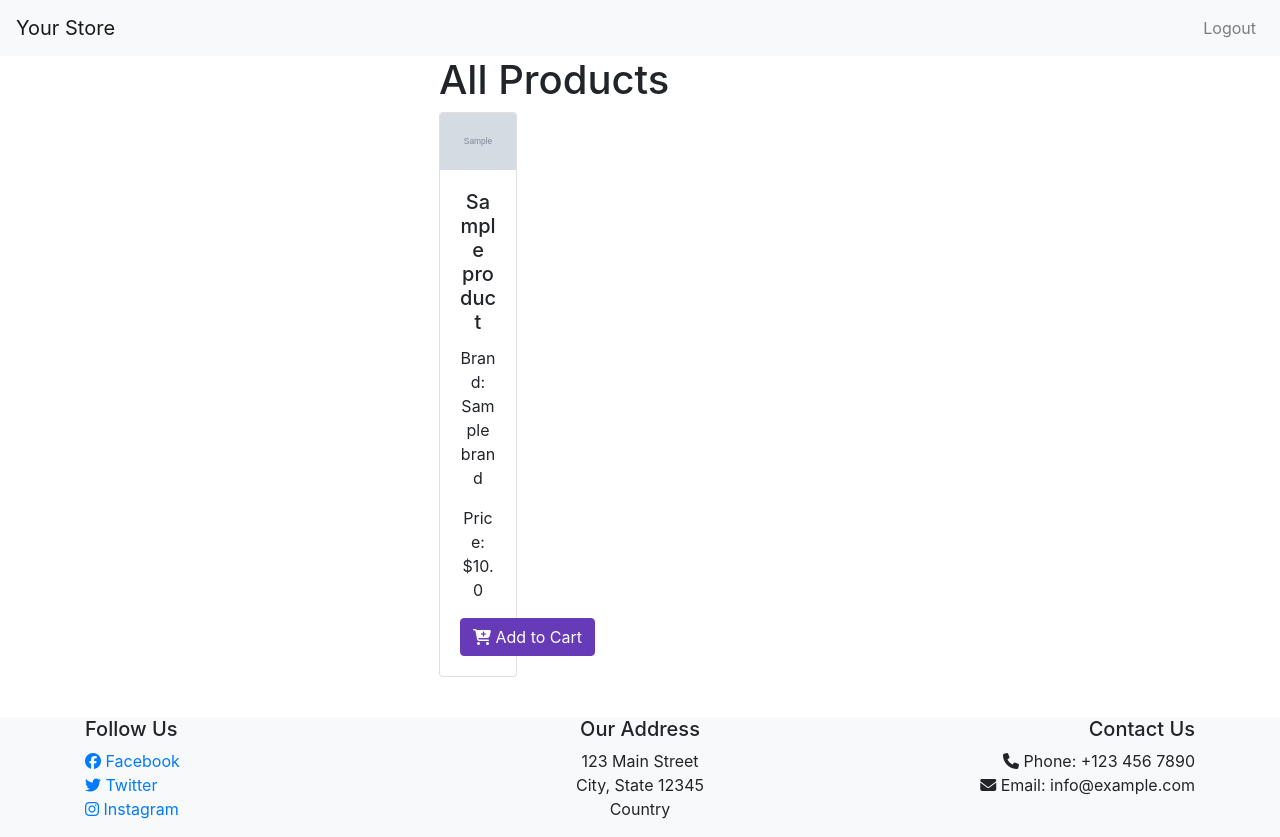
After one commit to Jennifer-monteiro/online_store, a Flask app: page /products in a window 1280 px wide. The commit adds this page. Run offline with Flask 3, Linux system fonts and the light colour scheme; a user stored in the database is signed in; tables that the repository leaves empty hold one stand-in row (values such as "Sample post"); grey boxes marked "Sample" are stand-in pictures; some libraries are stand-ins or nearby versions.

Commit message:
cart logic

```diff
--- a/app/__init__.py
+++ b/app/__init__.py
@@ -19,8 +19,8 @@ migrate = Migrate(app, db)
 login_manager = LoginManager(app)
 login_manager.login_view = 'login'  # Set the login view
 @login_manager.user_loader
-def load_user(id):
-    return User.query.filter_by(id=id).first()
+def load_user(user_id):
+    return User.query.get(int(user_id))
 
 
 
--- a/app/admin/routes.py
+++ b/app/admin/routes.py
@@ -2,8 +2,8 @@ from flask import render_template, request, flash, redirect, url_for,session
 from .forms import RegistrationForm, LoginForm
 from app import app,db, bcrypt
 from ..models import User
-from flask_login import login_user, logout_user, current_user, login_required
-from ..products.models import get_latest_products, get_product_by_id, add_product_to_cart
+from flask_login import login_user, logout_user, current_user, login_required, LoginManager
+from ..products.models import get_latest_products, get_product_by_id, add_product_to_cart, Product, Category, Cart
 
 
 
@@ -47,7 +47,7 @@ def signup():
 
     return render_template('admin/signup.html', form=form, title="Sign up page")
 
-from flask import render_template
+
 
 @app.route('/admin', methods=['GET', 'POST'])
 def admin():
@@ -58,40 +58,37 @@ def admin():
 
 
 
-@app.route("/login", methods=['GET', 'POST'])
+@app.route('/login', methods=['GET', 'POST'])
 def login():
     form = LoginForm(request.form)
     if request.method == 'POST':
         if form.validate():
             user = User.query.filter_by(username=form.username.data).first()
-            if user:
-                if user and bcrypt.check_password_hash(user.password, form.password.data):
-                    session['username'] = form.username.data
-                    flash(f'Welcome {form.username.data} You are loggedin')
-                    return redirect(request.args.get('next') or url_for('admin'))
-                else:
-                    flash('Wrong Password', 'danger')
-    return render_template('admin/login.html', form=form,  title='Login')
+            if user and bcrypt.check_password_hash(user.password, form.password.data):
+                login_user(user)  # Log in the user
+                flash(f'Welcome {form.username.data}! You are logged in', 'success')
+                return redirect(request.args.get('next') or url_for('home'))
+            else:
+                flash('Login failed. Please check your credentials.', 'danger')
+
+    return render_template('admin/login.html', form=form, title='Login')
 
 
-@app.route('/purchase/<string:product_id>', methods=['GET', 'POST'])
-@login_required  # Requires the user to be logged in
-def purchase_product(product_id):
-    try:
-        product_id = int(product_id)  # Convert the product_id to an integer
-    except ValueError:
-        flash("Invalid product ID", "danger")
-        return redirect(url_for('home'))
+@app.route('/logout')
+@login_required
+def logout():
+    logout_user()  # Log out the user
+    flash('You have been logged out.', 'info')
+    return redirect(url_for('home'))
 
-    # Get the product by product_id
-    product = get_product_by_id(product_id)
+@app.route('/products')
+@login_required
+def product_page():
+    categories = Category.query.all()
+    products = Product.query.all()
+    return render_template('admin/products.html', categories=categories, products=products)
 
-    if product:
-        # Add the product to the user's shopping cart (you need to implement this)
-        add_product_to_cart(product, current_user)
-
-        flash("Product added to your shopping cart!", "success")
-        return redirect(url_for('shopping_cart'))  # Redirect to the shopping cart page
-    else:
-        flash("Product not found.", "danger")
-        return redirect(url_for('home'))
+@app.route('/shopping_cart')
+@login_required
+def shopping_cart():
+    return render_template('admin/shopping_cart.html')
--- a/app/models.py
+++ b/app/models.py
@@ -1,5 +1,6 @@
 from flask_sqlalchemy import SQLAlchemy
 from flask_login import UserMixin
+from sqlalchemy.orm import relationship
 
 db = SQLAlchemy()
 
--- a/app/products/models.py
+++ b/app/products/models.py
@@ -58,8 +58,11 @@ def get_latest_products(limit=10):
     ).join(Brand).order_by(Product.date_added.desc()).limit(limit).all()
     return latest_products
 
+
+
 def get_product_by_id(product_id):
     product = Product.query.get(product_id)
+    print(product)  # Add this line for debugging
     return product
 
 def add_product_to_cart(user_id, product_id):
--- /dev/null
+++ b/app/templates/admin/products.html
@@ -0,0 +1,81 @@
+{% extends 'base.html' %}
+
+{% block content %}
+<!DOCTYPE html>
+<html>
+<head>
+    <title>Product Page</title>
+    <link rel="stylesheet" href="https://maxcdn.bootstrapcdn.com/bootstrap/4.0.0/css/bootstrap.min.css">
+    <style>
+        /* Custom purple color styles */
+        .list-group-item {
+            background-color: #b39ddb; /* Purple list group item background */
+        }
+        .table {
+            background-color: #d1c4e9; /* Purple table background */
+        }
+        .table th {
+            background-color: #9575cd; /* Darker purple for table header */
+            color: #fff; /* White text on the table header */
+        }
+        .btn-primary {
+            background-color: #673ab7; /* Purple button background */
+            border-color: #673ab7; /* Purple border */
+        }
+        .btn-primary:hover {
+            background-color: #5e35b1; /* Darker purple on hover */
+            border-color: #5e35b1;
+        }
+        /* Set a fixed height for product cards */
+        .product-card {
+            height: 100%;
+        }
+        /* Center the product list */
+        .centered-products {
+            display: flex;
+            justify-content: center;
+            align-items: center;
+            min-height: 80vh; /* Adjust the minimum height as needed */
+        }
+    </style>
+</head>
+<body>
+</body>
+<div class="container">
+    <div class="centered-products">
+        <div class="row">
+            <div class="col-md-9">
+                <h1>All Products</h1>
+                <div class="row">
+                    {% for product in products %}
+                        <div class="col-md-4 mb-4">
+                            <div class="card product-card">
+                                {% if product.image %}
+                                    <img src="{{ url_for('static', filename='img/products/' + product.image) }}" alt="{{ product.name }}" class="card-img-top">
+                                {% else %}
+                                    <p class="card-img-top text-center">No Image Available</p>
+                                {% endif %}
+                                <div class="card-body text-center">
+                                    <h5 class="card-title">{{ product.name }}</h5>
+                                    <p class="card-text">Brand: {{ product.brand.name }}</p>
+                                    <p class="card-text">Price: ${{ product.price }}</p>
+                                    {% if current_user.is_authenticated %}
+                                        <button class="btn btn-primary" data-product-id="{{ product.id }}">
+                                            <i class="fas fa-cart-plus"></i> Add to Cart
+                                        </button>
+                                    {% else %}
+                                        <p>Login or Sign Up to add to cart</p>
+                                    {% endif %}
+                                </div>
+                            </div>
+                        </div>
+                    {% endfor %}
+                </div>
+            </div>
+        </div>
+    </div>
+</div>
+<script src="https://kit.fontawesome.com/a076d05399.js"></script>
+</body>
+</html>
+{% endblock content %}
--- a/app/templates/base.html
+++ b/app/templates/base.html
@@ -59,34 +59,30 @@
     </style>
 </head>
 <body>
-    <!-- Bootstrap Navbar -->
+    <!-- Navigation Bar -->
         <nav class="navbar navbar-expand-lg navbar-light bg-light">
-        <a class="navbar-brand" href="#">Logo</a>
+            <a class="navbar-brand" href="{{ url_for('home') }}">Your Store</a>
             <button class="navbar-toggler" type="button" data-toggle="collapse" data-target="#navbarNav" aria-controls="navbarNav" aria-expanded="false" aria-label="Toggle navigation">
                 <span class="navbar-toggler-icon"></span>
             </button>
             <div class="collapse navbar-collapse" id="navbarNav">
-            <ul class="navbar-nav justify-content-center">
+                <ul class="navbar-nav ml-auto">
+                    {% if current_user.is_authenticated %}
                         <li class="nav-item">
-                    <a class="nav-link" href="#">Home</a>
+                            <a class="nav-link" href="{{ url_for('logout') }}">Logout</a>
+                        </li>
+                    {% else %}
+                        <li class="nav-item">
+                            <a class="nav-link" href="{{ url_for('login') }}">Login</a>
                         </li>
                         <li class="nav-item">
-                    <a class="nav-link" href="#">Products</a>
+                            <a class="nav-link" href="{{ url_for('signup') }}">Sign Up</a>
                         </li>
-                <li class="nav-item">
-                    <a class="nav-link" href="#">Contact</a>
-                </li>
+                    {% endif %}
                 </ul>
             </div>
-        <div class="d-flex justify-content-between align-items-center right-menu">
-            <a href="#" class="cart mr-2">
-                <i class="fas fa-shopping-bag"></i>
-            </a>
-            <a href="{{ url_for('login') }}" class="btn btn-login mr-2">Log In</a>
-            <a href="{{ url_for('signup') }}" class="btn btn-signup mr-2">Sign Up</a>
+        </nav>
 
-        </div>
-    </nav>
     {% block content %}
 
     {% endblock %}
```
Also changed, not shown: app/templates/admin/index.html (+10 -3 lines), app/templates/admin/shopping_cart.html (+11 -37 lines), migrations/versions/70344f8a130a_.py (added, +35 -0 lines), migrations/versions/bc15ea73183a_.py (added, +35 -0 lines). Lines whose indentation alone changed are shown as unchanged.
